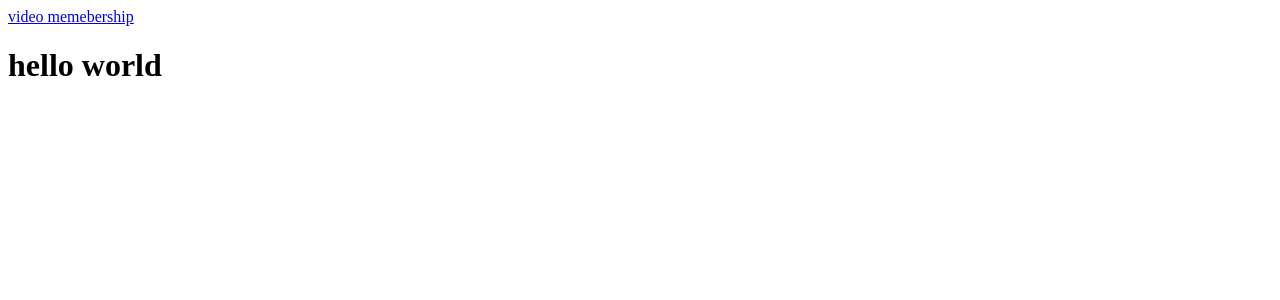
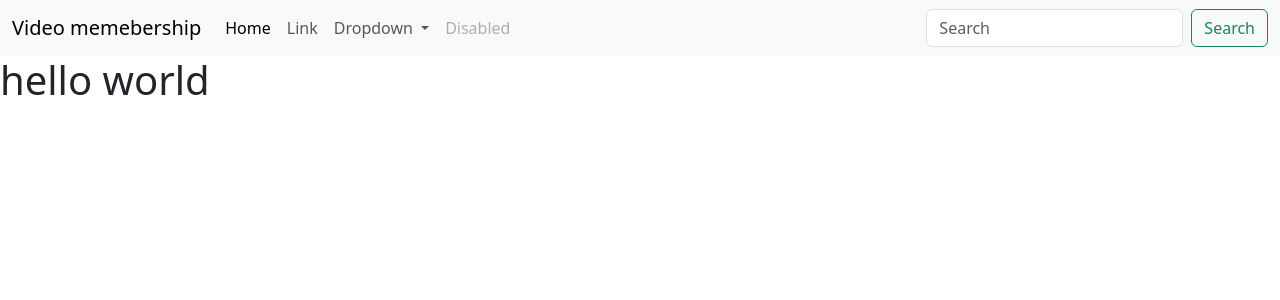
Before and after one commit to lewisnjue/video_membership, a Python web app: template app/templates/home.html in a window 1280 px wide. Shown: the top 300 px of the page. Run offline with Jinja, Linux system fonts and the light colour scheme; the template is opened without the code that fills it, so the values that code supplies are empty.

Commit message:
stated the boostrap

```diff
--- a/app/templates/base.html
+++ b/app/templates/base.html
@@ -1,28 +1,19 @@
-<!DOCTYPE html>
+<!doctype html>
 <html lang="en">
   <head>
-    <meta charset="UTF-8">
-    <meta name="viewport" content="width=device-width, initial-scale=1.0">
+    <meta charset="utf-8">
+    <meta name="viewport" content="width=device-width, initial-scale=1">
     <title>
     {% block title%}
         video memebership
-         {% endblock %}
-    </title>
+     {% endblock %}</title>
+    <link href="https://cdn.jsdelivr.net/npm/bootstrap@5.3.3/dist/css/bootstrap.min.css" rel="stylesheet" integrity="sha384-QWTKZyjpPEjISv5WaRU9OFeRpok6YctnYmDr5pNlyT2bRjXh0JMhjY6hW+ALEwIH" crossorigin="anonymous">
   </head>
   <body>
     {% include 'snippets/nav.html' %}
     {% block content %}
 
     {% endblock %}
-    <script>
-        var tag = document.createElement("script");
-        tag.src ='https://www.youtube.com/iframe_api';
-        var firstScriptTag = document.getElementsByTagName("script")[0];
-        firstScriptTag.parentNode.insertBefore(tag, firstScriptTag);
-    </script>
-    <script src="https://unpkg.com/htmx.org@2.0.3" integrity="sha384-0895/pl2MU10Hqc6jd4RvrthNlDiE9U1tWmX7WRESftEDRosgxNsQG/Ze9YMRzHq" crossorigin="anonymous"></script>
-
-
-
+    <script src="https://cdn.jsdelivr.net/npm/bootstrap@5.3.3/dist/js/bootstrap.bundle.min.js" integrity="sha384-YvpcrYf0tY3lHB60NNkmXc5s9fDVZLESaAA55NDzOxhy9GkcIdslK1eN7N6jIeHz" crossorigin="anonymous"></script>
   </body>
 </html>
--- a/app/templates/snippets/nav.html
+++ b/app/templates/snippets/nav.html
@@ -1,5 +1,36 @@
-<nav>
-    <div>
-    <a href="/">video memebership</a>
+<nav class="navbar navbar-expand-lg bg-body-tertiary">
+    <div class="container-fluid">
+      <a class="navbar-brand" href="/">Video memebership</a>
+      <button class="navbar-toggler" type="button" data-bs-toggle="collapse" data-bs-target="#navbarSupportedContent" aria-controls="navbarSupportedContent" aria-expanded="false" aria-label="Toggle navigation">
+        <span class="navbar-toggler-icon"></span>
+      </button>
+      <div class="collapse navbar-collapse" id="navbarSupportedContent">
+        <ul class="navbar-nav me-auto mb-2 mb-lg-0">
+          <li class="nav-item">
+            <a class="nav-link active" aria-current="page" href="/">Home</a>
+          </li>
+          <li class="nav-item">
+            <a class="nav-link" href="#">Link</a>
+          </li>
+          <li class="nav-item dropdown">
+            <a class="nav-link dropdown-toggle" href="#" role="button" data-bs-toggle="dropdown" aria-expanded="false">
+              Dropdown
+            </a>
+            <ul class="dropdown-menu">
+              <li><a class="dropdown-item" href="#">Action</a></li>
+              <li><a class="dropdown-item" href="#">Another action</a></li>
+              <li><hr class="dropdown-divider"></li>
+              <li><a class="dropdown-item" href="#">Something else here</a></li>
+            </ul>
+          </li>
+          <li class="nav-item">
+            <a class="nav-link disabled" aria-disabled="true">Disabled</a>
+          </li>
+        </ul>
+        <form class="d-flex" role="search">
+          <input class="form-control me-2" type="search" placeholder="Search" aria-label="Search">
+          <button class="btn btn-outline-success" type="submit">Search</button>
+        </form>
+      </div>
     </div>
-</nav>
+  </nav>
```
Lines whose indentation alone changed are shown as unchanged.
